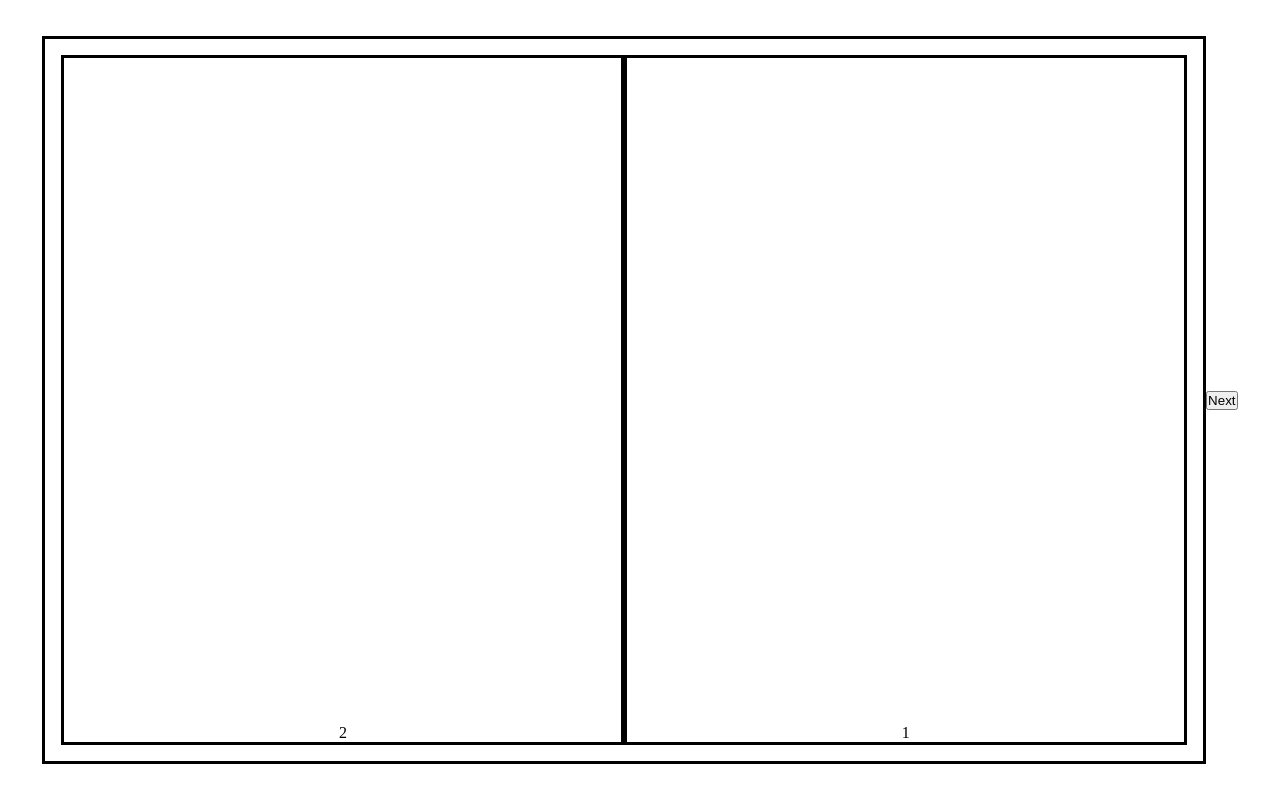
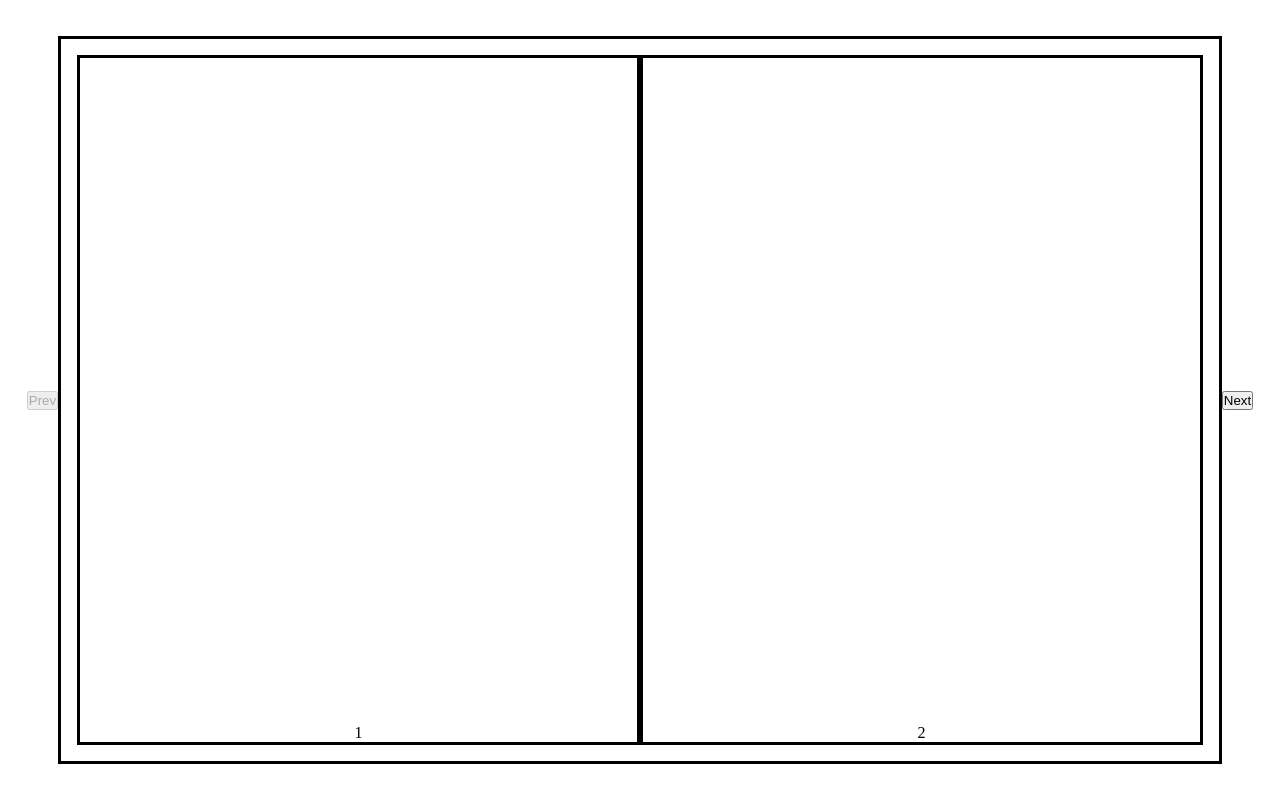
Before and after one commit to didebbo/gn-boolean-40-agenda, a Vue app: page / in a window 1280 px wide. Built offline with nearby package versions, Linux system fonts and the light colour scheme.

Commit message:
completato funzionalita base per agenda

```diff
--- a/src/App.vue
+++ b/src/App.vue
@@ -1,9 +1,10 @@
 <template>
   <div id="app">
+    <button :disabled="agenda.currentFace <= 1" @click="prevFace()">Prev</button>
     <div class="agenda">
       <div
         class="face"
-        v-for="(page, index) in agenda.currentPages.slice().reverse()"
+        v-for="(page, index) in agenda.currentPages"
         :key="index"
       >
         <textarea
@@ -58,22 +59,30 @@
       else this.createPages();
     },
     loadCurrentPages() {
-      console.log("svuoto currentPages[]");
+      // console.log("svuoto currentPages[]");
       this.agenda.currentPages = [];
       for (
         let i = this.agenda.currentFace * 2;
         i >= this.agenda.currentFace * 2 - 1;
         i--
       ) {
-        console.log(i);
-        console.log("aggiungo in currentPages " + this.agenda.pages[i]);
+        // console.log(i);
+        // console.log("aggiungo in currentPages " + this.agenda.pages[i]);
         this.agenda.currentPages.push(this.agenda.pages[i - 1]);
       }
+      // this.agenda.currentPages = this.agenda.currentPages.slice().reverse();
     },
     nextFace() {
       this.agenda.currentFace++;
       if (this.agenda.pages.length < this.agenda.currentFace * 2) this.createPages();
+      this.loadCurrentPages();
+      this.syncToLocalStorage();
     },
+    prevFace() {
+      this.agenda.currentFace--;
+      this.loadCurrentPages();
+      this.syncToLocalStorage();
+    }
   },
 };
 </script>
@@ -110,9 +119,9 @@
         font-size: 1.2em;
         border: none;
         resize: none;
-        // &:focus {
-        //   outline: none;
-        // }
+        &:focus {
+          outline: none;
+        }
       }
       span {
         position: relative;
```
